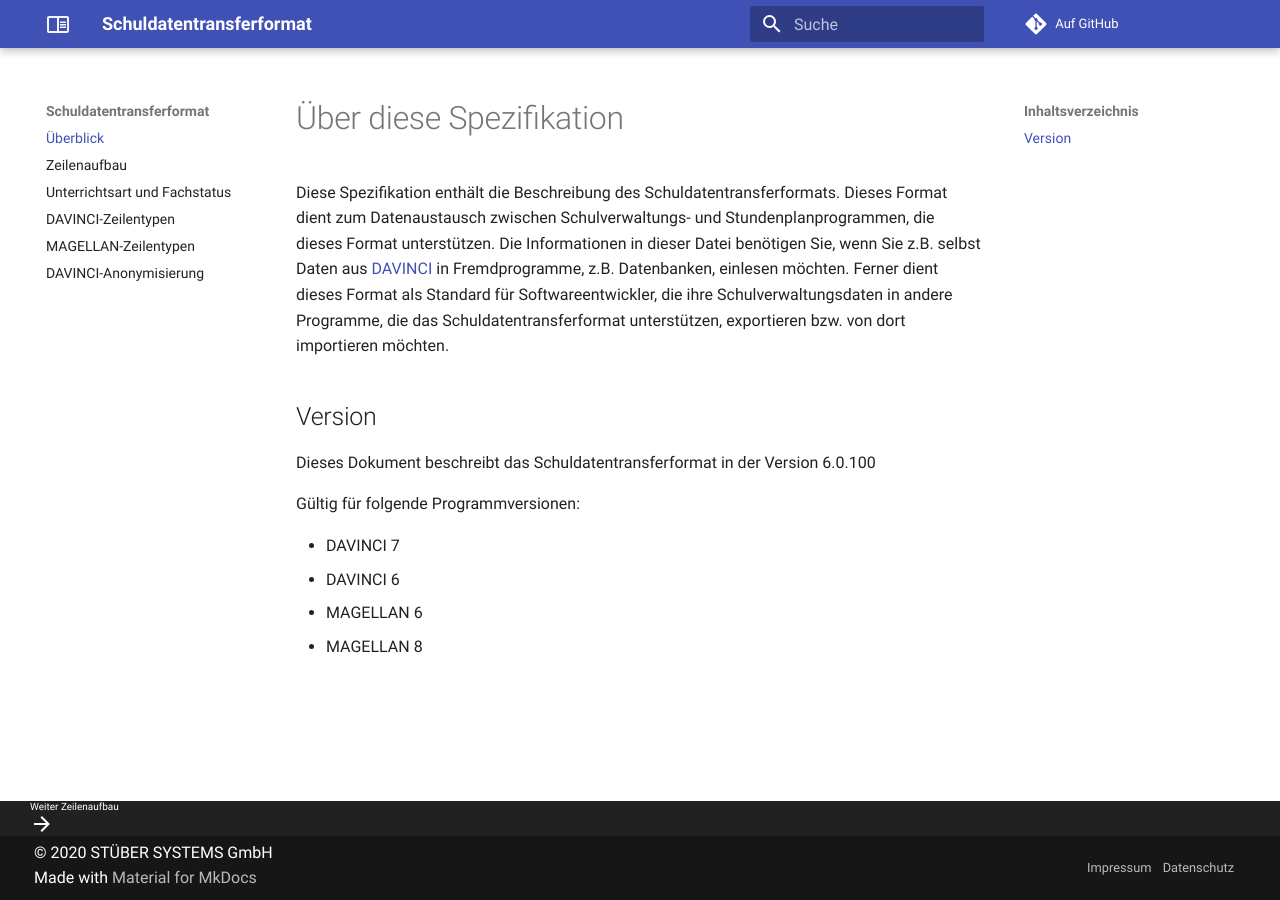
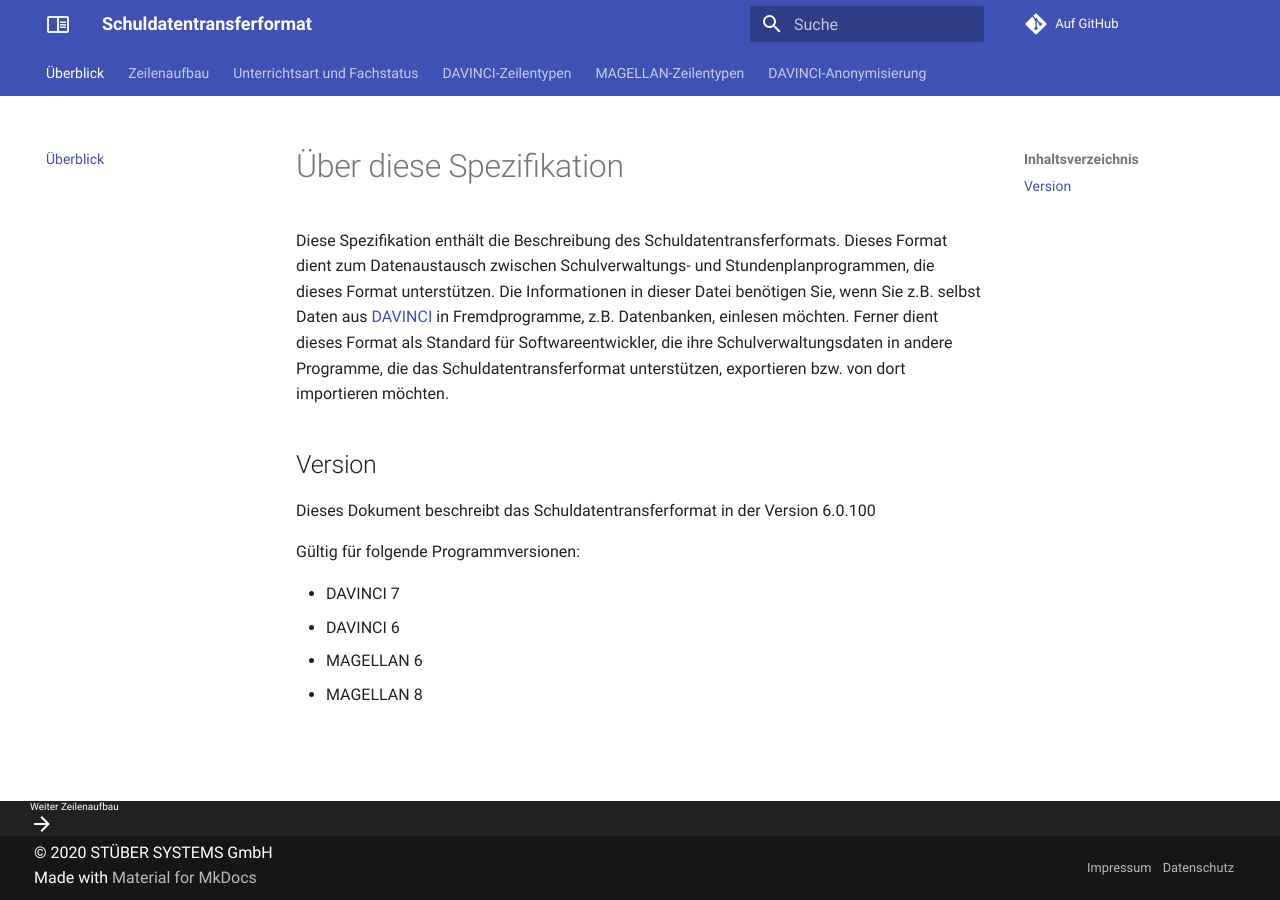
Before and after one commit to stuebersystems/doc.sdtf.de, an MkDocs documentation site: the page built from docs/index.md, in a window 1280 px wide. Built offline with MkDocs 1.6.1 and Material for MkDocs 9.7.7, drawn with Linux system fonts in a browser that asks for light colours; comment, search, counter and statistics services are not loaded.

Commit message:
no message

```diff
--- a/mkdocs.yml
+++ b/mkdocs.yml
@@ -17,7 +17,8 @@ theme:
     custom_dir: overrides
     language: de
     features:
-        - instant
+        - navigation.tabs
+        - navigation.instant
     palette:
         primary: 'indigo'
         accent: 'amber'
```
